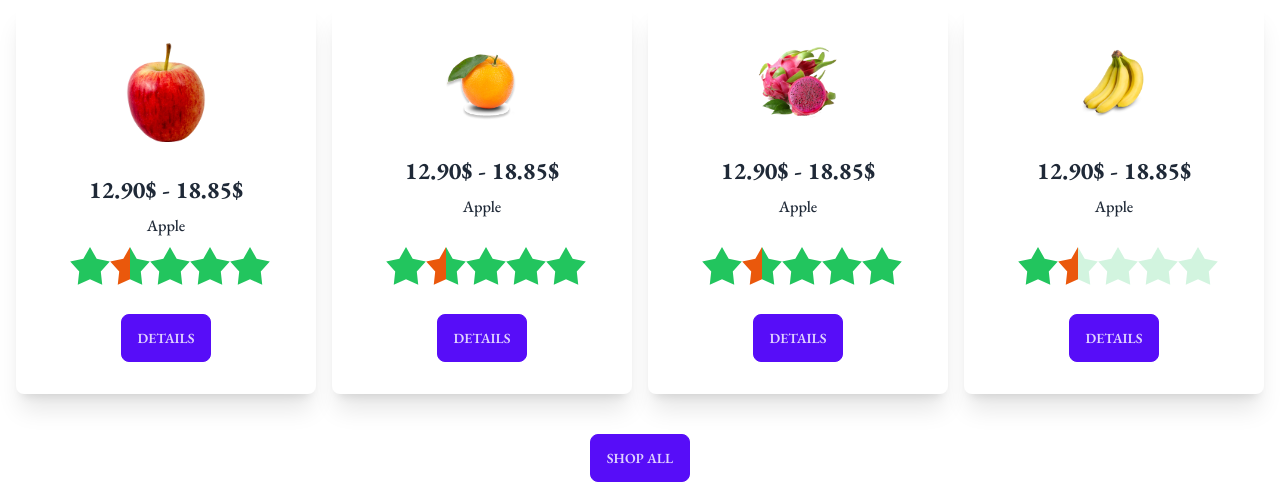
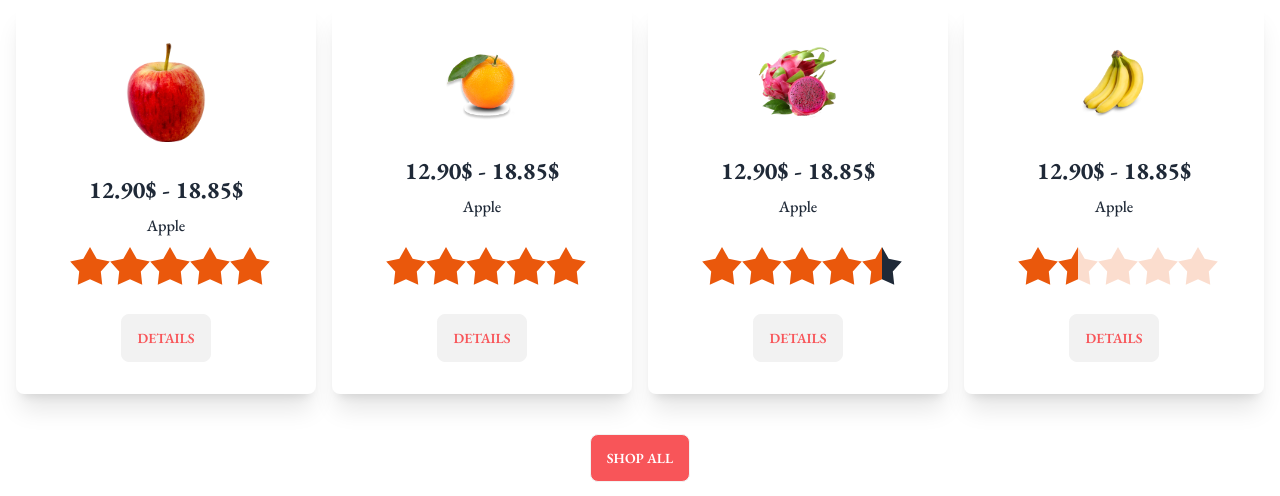
Before and after one commit to rudra0700/fruit-burst, a plain HTML site: page index.html in a window 1280 px wide. Shown: the part 1409-1905 px from the top of the page. Drawn offline with nearby package versions, Linux system fonts and the light colour scheme; grey boxes are pictures that could not be loaded.

Commit message:
navbar updated

```diff
--- a/index.html
+++ b/index.html
@@ -61,10 +61,12 @@
 						<li class="text-lg font-medium"><a>All Fruits</a></li>
 					</ul>
 				</div>
-				<img src="./images/logo.png" alt="" class="w-12">
-				<a class="btn btn-ghost normal-case text-3xl font-bold text-white">Fruit Burst</a>
+				<div class="flex items-center md:mx-auto">
+					<img src="./images/logo.png" alt="" class="w-12">
+					<a class="btn btn-ghost normal-case text-3xl font-bold text-white">Fruit Burst</a>
+				</div>
 			</div>
-			<div class="navbar-center hidden lg:flex">
+			<div class="navbar-center hidden lg:flex order-first">
 				<ul class="menu menu-horizontal px-1 text-white">
 					<li class="text-lg font-medium"><a>Home</a></li>
 					<li class="text-lg font-medium"><a>About Us</a></li>
@@ -74,22 +76,25 @@
 			</div>
 			<div class="navbar-end">
 				<div class="relative">
-					<input type="text" placeholder="Search here" class="hidden lg:block px-5 py-2 rounded-full">
-					<i class="fas fa-search absolute top-3 right-4 hidden lg:block"></i>
+					<input type="text" placeholder="Search here"
+						class="hidden md:block lg:block px-5 py-2 rounded-full">
+					<i class="fas fa-search absolute top-3 right-4 hidden md:block lg:block"></i>
 				</div>
 			</div>
 		</div>
 
 		<!-- banner section -->
-		<div class="carousel w-full rounded-lg">
+		<div class="carousel w-full rounded-lg ">
 			<!-- slider 1 -->
-			<div id="slide1" class="carousel-item relative w-full flex justify-center items-center">
+			<div id="slide1"
+				class="carousel-item relative w-full flex justify-center items-center bg-gray-950 bg-opacity-50">
 				<div class="absolute text-white lg:space-y-6">
 					<h1 class=" text-3xl lg:text-7xl font-extrabold text-center">Exotic tastes at your <br> doorstep
 					</h1>
 					<p class="text-center text-xl font-medium">We supply highly quality organic products</p>
 					<div class="flex justify-center">
-						<button class="btn text-xl font-extrabold lowercase bg-[#F85559] text-white border-0 hover:text-[#F85559]">Shop
+						<button
+							class="btn text-xl font-extrabold lowercase bg-[#F85559] text-white border-0 hover:text-[#F85559]">Shop
 							Now</button>
 					</div>
 				</div>
@@ -98,6 +103,9 @@
 					<a href="#slide4" class="btn btn-circle">❮</a>
 					<a href="#slide2" class="btn btn-circle">❯</a>
 				</div>
+				<!-- <div class="absolute inset-0 bg-gray-900 bg-opacity-50">
+
+				</div> -->
 			</div>
 
 			<!-- slider 2 -->
@@ -228,19 +236,19 @@
 						<p class="text-base font-medium">Apple</p>
 						<div class="rating rating-lg rating-half">
 							<input type="radio" name="rating-10" class="rating-hidden" />
-							<input type="radio" name="rating-10" class="bg-green-500 mask mask-star-2 mask-half-1" />
-							<input type="radio" name="rating-10" class="bg-green-500 mask mask-star-2 mask-half-2" />
+							<input type="radio" name="rating-10" class="bg-orange-600 mask mask-star-2 mask-half-1" />
+							<input type="radio" name="rating-10" class="bg-orange-600 mask mask-star-2 mask-half-2" />
 							<input type="radio" name="rating-10" class="bg-orange-600 mask mask-star-2 mask-half-1"
 								checked />
-							<input type="radio" name="rating-10" class="bg-green-500 mask mask-star-2 mask-half-2" />
-							<input type="radio" name="rating-10" class="bg-green-500 mask mask-star-2 mask-half-1" />
-							<input type="radio" name="rating-10" class="bg-green-500 mask mask-star-2 mask-half-2" />
-							<input type="radio" name="rating-10" class="bg-green-500 mask mask-star-2 mask-half-1" />
-							<input type="radio" name="rating-10" class="bg-green-500 mask mask-star-2 mask-half-2" />
-							<input type="radio" name="rating-10" class="bg-green-500 mask mask-star-2 mask-half-1" />
-							<input type="radio" name="rating-10" class="bg-green-500 mask mask-star-2 mask-half-2" />
+							<input type="radio" name="rating-10" class="bg-orange-600 mask mask-star-2 mask-half-2" />
+							<input type="radio" name="rating-10" class="bg-orange-600 mask mask-star-2 mask-half-1" />
+							<input type="radio" name="rating-10" class="bg-orange-600 mask mask-star-2 mask-half-2" />
+							<input type="radio" name="rating-10" class="bg-orange-600 mask mask-star-2 mask-half-1" />
+							<input type="radio" name="rating-10" class="bg-orange-600 mask mask-star-2 mask-half-2" />
+							<input type="radio" name="rating-10" class="bg-orange-600 mask mask-star-2 mask-half-1" />
+							<input type="radio" name="rating-10" class="bg-orange-600 mask mask-star-2 mask-half-2" />
 						</div>
-						<button class="btn btn-primary mt-5">Details</button>
+						<button class="btn text-[#F85559] mt-5">Details</button>
 					</div>
 				</div>
 				<!-- card 2 -->
@@ -253,21 +261,22 @@
 						<p class="text-base font-medium">Apple</p>
 						<div class="rating rating-lg rating-half">
 							<input type="radio" name="rating-10" class="rating-hidden" />
-							<input type="radio" name="rating-10" class="bg-green-500 mask mask-star-2 mask-half-1" />
-							<input type="radio" name="rating-10" class="bg-green-500 mask mask-star-2 mask-half-2" />
+							<input type="radio" name="rating-10" class="bg-orange-600 mask mask-star-2 mask-half-1" />
+							<input type="radio" name="rating-10" class="bg-orange-600 mask mask-star-2 mask-half-2" />
 							<input type="radio" name="rating-10" class="bg-orange-600 mask mask-star-2 mask-half-1"
 								checked />
-							<input type="radio" name="rating-10" class="bg-green-500 mask mask-star-2 mask-half-2" />
-							<input type="radio" name="rating-10" class="bg-green-500 mask mask-star-2 mask-half-1" />
-							<input type="radio" name="rating-10" class="bg-green-500 mask mask-star-2 mask-half-2" />
-							<input type="radio" name="rating-10" class="bg-green-500 mask mask-star-2 mask-half-1" />
-							<input type="radio" name="rating-10" class="bg-green-500 mask mask-star-2 mask-half-2" />
-							<input type="radio" name="rating-10" class="bg-green-500 mask mask-star-2 mask-half-1" />
-							<input type="radio" name="rating-10" class="bg-green-500 mask mask-star-2 mask-half-2" />
+							<input type="radio" name="rating-10" class="bg-orange-600 mask mask-star-2 mask-half-2" />
+							<input type="radio" name="rating-10" class="bg-orange-600 mask mask-star-2 mask-half-1" />
+							<input type="radio" name="rating-10" class="bg-orange-600 mask mask-star-2 mask-half-2" />
+							<input type="radio" name="rating-10" class="bg-orange-600 mask mask-star-2 mask-half-1" />
+							<input type="radio" name="rating-10" class="bg-orange-600 mask mask-star-2 mask-half-2" />
+							<input type="radio" name="rating-10" class="bg-orange-600 mask mask-star-2 mask-half-1" />
+							<input type="radio" name="rating-10" class="bg-orange-600 mask mask-star-2 mask-half-2" />
 						</div>
-						<button class="btn btn-primary mt-5">Details</button>
+						<button class="btn text-[#F85559] mt-5">Details</button>
 					</div>
 				</div>
+				<!-- card 3 -->
 				<div class="card bg-base-100 shadow-xl rounded-lg">
 					<figure class="px-10 pt-10">
 						<img src="./images/fruit8.png" alt="fruits" class="rounded-xl w-20" />
@@ -277,21 +286,22 @@
 						<p class="text-base font-medium">Apple</p>
 						<div class="rating rating-lg rating-half">
 							<input type="radio" name="rating-10" class="rating-hidden" />
-							<input type="radio" name="rating-10" class="bg-green-500 mask mask-star-2 mask-half-1" />
-							<input type="radio" name="rating-10" class="bg-green-500 mask mask-star-2 mask-half-2" />
+							<input type="radio" name="rating-10" class="bg-orange-600 mask mask-star-2 mask-half-1" />
+							<input type="radio" name="rating-10" class="bg-orange-600 mask mask-star-2 mask-half-2" />
 							<input type="radio" name="rating-10" class="bg-orange-600 mask mask-star-2 mask-half-1"
 								checked />
-							<input type="radio" name="rating-10" class="bg-green-500 mask mask-star-2 mask-half-2" />
-							<input type="radio" name="rating-10" class="bg-green-500 mask mask-star-2 mask-half-1" />
-							<input type="radio" name="rating-10" class="bg-green-500 mask mask-star-2 mask-half-2" />
-							<input type="radio" name="rating-10" class="bg-green-500 mask mask-star-2 mask-half-1" />
-							<input type="radio" name="rating-10" class="bg-green-500 mask mask-star-2 mask-half-2" />
-							<input type="radio" name="rating-10" class="bg-green-500 mask mask-star-2 mask-half-1" />
-							<input type="radio" name="rating-10" class="bg-green-500 mask mask-star-2 mask-half-2" />
+							<input type="radio" name="rating-10" class="bg-orange-600 mask mask-star-2 mask-half-2" />
+							<input type="radio" name="rating-10" class="bg-orange-600 mask mask-star-2 mask-half-1" />
+							<input type="radio" name="rating-10" class="bg-orange-600 mask mask-star-2 mask-half-2" />
+							<input type="radio" name="rating-10" class="bg-orange-600 mask mask-star-2 mask-half-1" />
+							<input type="radio" name="rating-10" class="bg-orange-600 mask mask-star-2 mask-half-2" />
+							<input type="radio" name="rating-10" class="bg-orange-600 mask mask-star-2 mask-half-1" />
+							<input type="radio" name="rating-10" class="bg-ornge-600 mask mask-star-2 mask-half-2" />
 						</div>
-						<button class="btn btn-primary mt-5">Details</button>
+						<button class="btn text-[#F85559] mt-5">Details</button>
 					</div>
 				</div>
+				<!-- card 4 -->
 				<div class="card bg-base-100 shadow-xl rounded-lg">
 					<figure class="px-10 pt-10">
 						<img src="./images/fruit9.png" alt="fruits" class="rounded-xl w-20" />
@@ -301,24 +311,24 @@
 						<p class="text-base font-medium">Apple</p>
 						<div class="rating rating-lg rating-half">
 							<input type="radio" name="rating-10" class="rating-hidden" />
-							<input type="radio" name="rating-10" class="bg-green-500 mask mask-star-2 mask-half-1" />
-							<input type="radio" name="rating-10" class="bg-green-500 mask mask-star-2 mask-half-2" />
+							<input type="radio" name="rating-10" class="bg-orange-600 mask mask-star-2 mask-half-1" />
+							<input type="radio" name="rating-10" class="bg-orange-600 mask mask-star-2 mask-half-2" />
 							<input type="radio" name="rating-10" class="bg-orange-600 mask mask-star-2 mask-half-1"
 								checked />
-							<input type="radio" name="rating-10" class="bg-green-500 mask mask-star-2 mask-half-2" />
-							<input type="radio" name="rating-10" class="bg-green-500 mask mask-star-2 mask-half-1" />
-							<input type="radio" name="rating-10" class="bg-green-500 mask mask-star-2 mask-half-2" />
-							<input type="radio" name="rating-10" class="bg-green-500 mask mask-star-2 mask-half-1" />
-							<input type="radio" name="rating-10" class="bg-green-500 mask mask-star-2 mask-half-2" />
-							<input type="radio" name="rating-10" class="bg-green-500 mask mask-star-2 mask-half-1" />
-							<input type="radio" name="rating-10" class="bg-green-500 mask mask-star-2 mask-half-2" />
+							<input type="radio" name="rating-10" class="bg-orange-600 mask mask-star-2 mask-half-2" />
+							<input type="radio" name="rating-10" class="bg-orange-600 mask mask-star-2 mask-half-1" />
+							<input type="radio" name="rating-10" class="bg-orange-600 mask mask-star-2 mask-half-2" />
+							<input type="radio" name="rating-10" class="bg-orange-600 mask mask-star-2 mask-half-1" />
+							<input type="radio" name="rating-10" class="bg-orange-600 mask mask-star-2 mask-half-2" />
+							<input type="radio" name="rating-10" class="bg-orange-600 mask mask-star-2 mask-half-1" />
+							<input type="radio" name="rating-10" class="bg-orange-600 mask mask-star-2 mask-half-2" />
 						</div>
-						<button class="btn btn-primary mt-5">Details</button>
+						<button class="btn text-[#F85559] mt-5">Details</button>
 					</div>
 				</div>
 			</div>
 			<div class="flex justify-center mt-10">
-				<button class="btn btn-primary">Shop All</button>
+				<button class="btn bg-[#F85559] text-white hover:text-[#F85559]">Shop All</button>
 			</div>
 		</section>
 		<!-- team section -->
```
